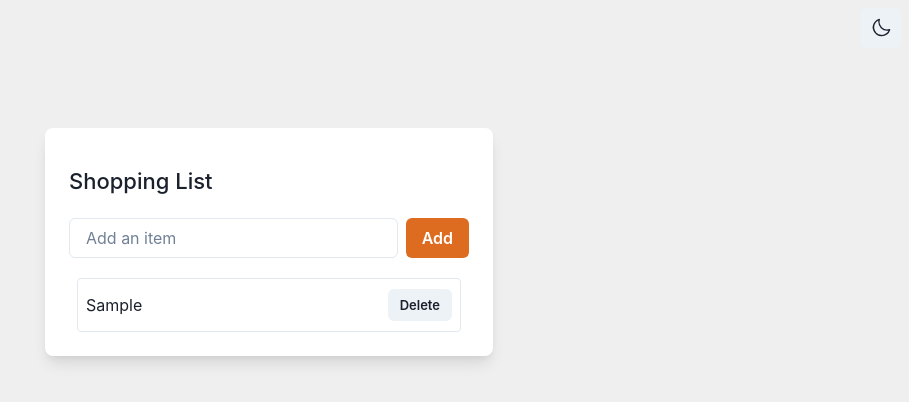
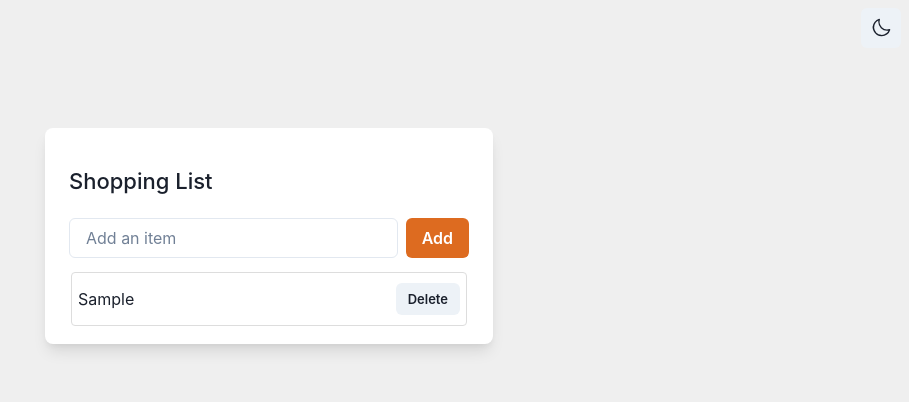
Before and after one commit to manuelbento19/chakramotion, a React (Vite) app: page / in a window 1280 px wide. Both pictures are taken after typing "Sample" into the empty fields and a click on the button "Add". Shown: the top 402 px of the page, without its empty margins (371-1280 px from the left). Built offline with nearby package versions, Linux system fonts and the light colour scheme.

Commit message:
feat: Animation

```diff
--- a/src/App.tsx
+++ b/src/App.tsx
@@ -1,11 +1,9 @@
-import { Box, Button, Flex, Heading, IconButton, Input, ListItem, Stack, Text, UnorderedList, useColorMode, useColorModeValue, useToast } from "@chakra-ui/react"
+import { Box, Button, Flex, Heading, IconButton, Input, Stack, UnorderedList, useColorMode, useColorModeValue, useToast} from "@chakra-ui/react"
 import {Sun,Moon} from '@phosphor-icons/react';
 import { useState } from "react";
-
-type Item = {
-  id: string;
-  name: string;
-}
+import { Item } from "./types";
+import ListItem from "./ListItem";
+import { Reorder } from "framer-motion";
 
 function App() {
   const {colorMode,toggleColorMode} = useColorMode();
@@ -49,13 +47,13 @@ function App() {
           </Flex>
         </form>
         <Box maxH={300} overflow={"auto"}>
-          <UnorderedList styleType={"none"} m={0} display={"flex"} flexDirection={'column'} gap={2} px={2} py={2}>
-            {items.map(item=>(
-              <ListItem key={item.id} border={"1px"} borderColor={"gray.200"} display={"flex"} alignItems={"center"} px={2} py={2.5} rounded={4}>
-                <Text flex={1}>{item.name}</Text>
-                <Button onClick={()=>removeItem(item.id)} colorScheme="gray" size={"sm"} fontSize={13}>Delete</Button>
-              </ListItem>
-            ))}
+          <UnorderedList styleType={"none"} m={0}>
+            <Reorder.Group as={"ul"}
+              axis="y" values={items} onReorder={setItems}
+              style={{listStyle: "none",margin:0,display: "flex",flexDirection:"column",gap: 6,padding: 2}}
+            >
+              {items.map(item=><ListItem key={item.id} data={item} removeCallback={removeItem}/>)}
+            </Reorder.Group>
           </UnorderedList>
         </Box>
       </Stack>
--- /dev/null
+++ b/src/ListItem.tsx
@@ -0,0 +1,35 @@
+import {Button, Text} from '@chakra-ui/react';
+import { Reorder, Variants } from 'framer-motion';
+import { Item } from './types';
+import { memo } from 'react';
+
+type Props = {
+    data: Item;
+    removeCallback: (id:string) => void;
+}
+
+const itemVariants: Variants = {
+    hidden: {opacity: 0},
+    visible: {opacity: 1},
+    transition: {transitionDuration: "3s"},
+    exit: {}
+}
+
+const ListItem: React.FC<Props> = ({data,removeCallback}) => {
+
+    return (
+        <Reorder.Item value={data} variants={itemVariants} initial="hidden" animate="visible" style={{
+            border: "1px solid #ddd",
+            borderRadius:4,
+            display: "flex",
+            alignItems: "center",
+            padding: "10px 6px"
+        }}>
+            <Text flex={1}>{data.name}</Text>
+            <Button onClick={()=>removeCallback(data.id)} colorScheme="gray" size={"sm"} fontSize={13}>Delete</Button>
+        </Reorder.Item>
+
+    )
+}
+
+export default memo(ListItem)
--- /dev/null
+++ b/src/types.ts
@@ -0,0 +1,4 @@
+export type Item = {
+    id: string;
+    name: string;
+}
```
